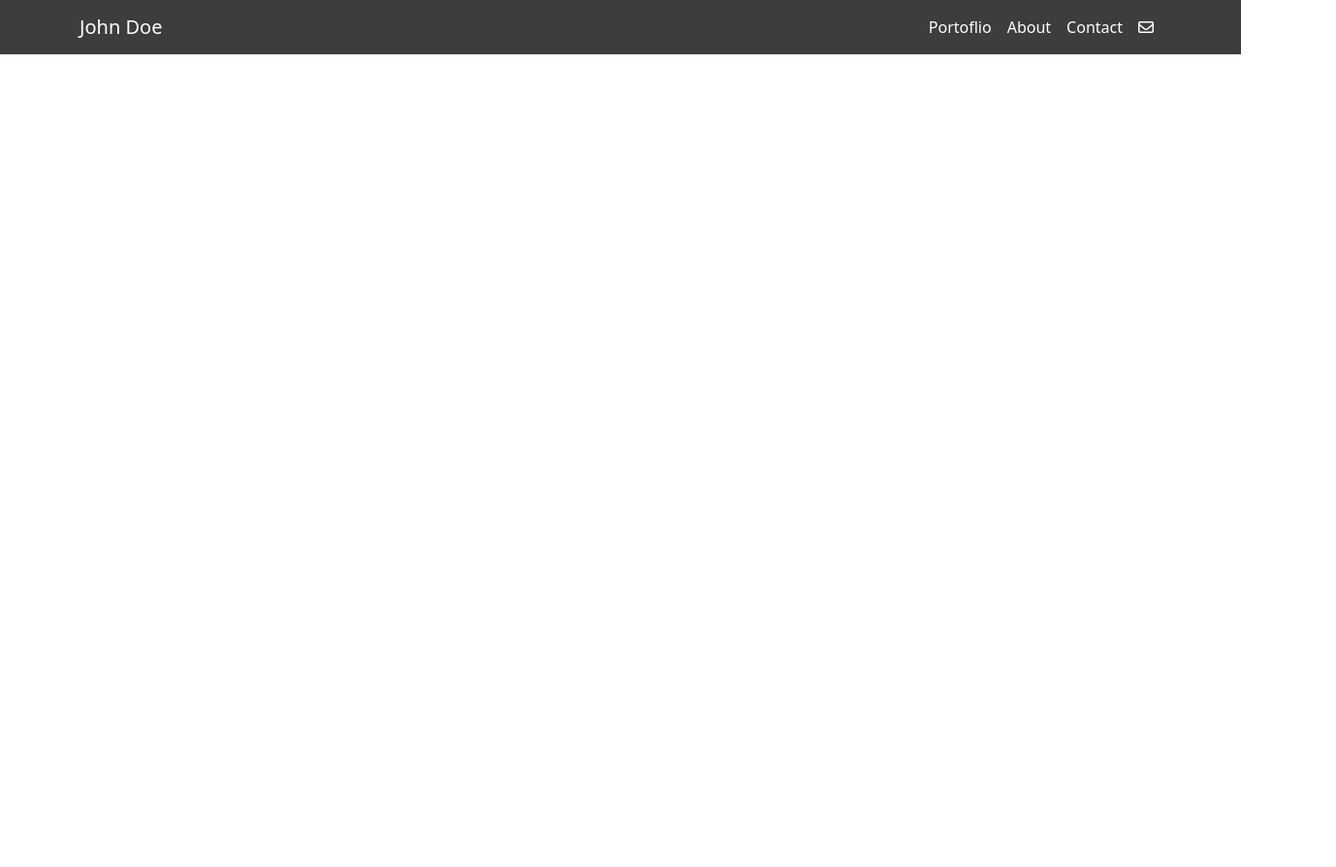
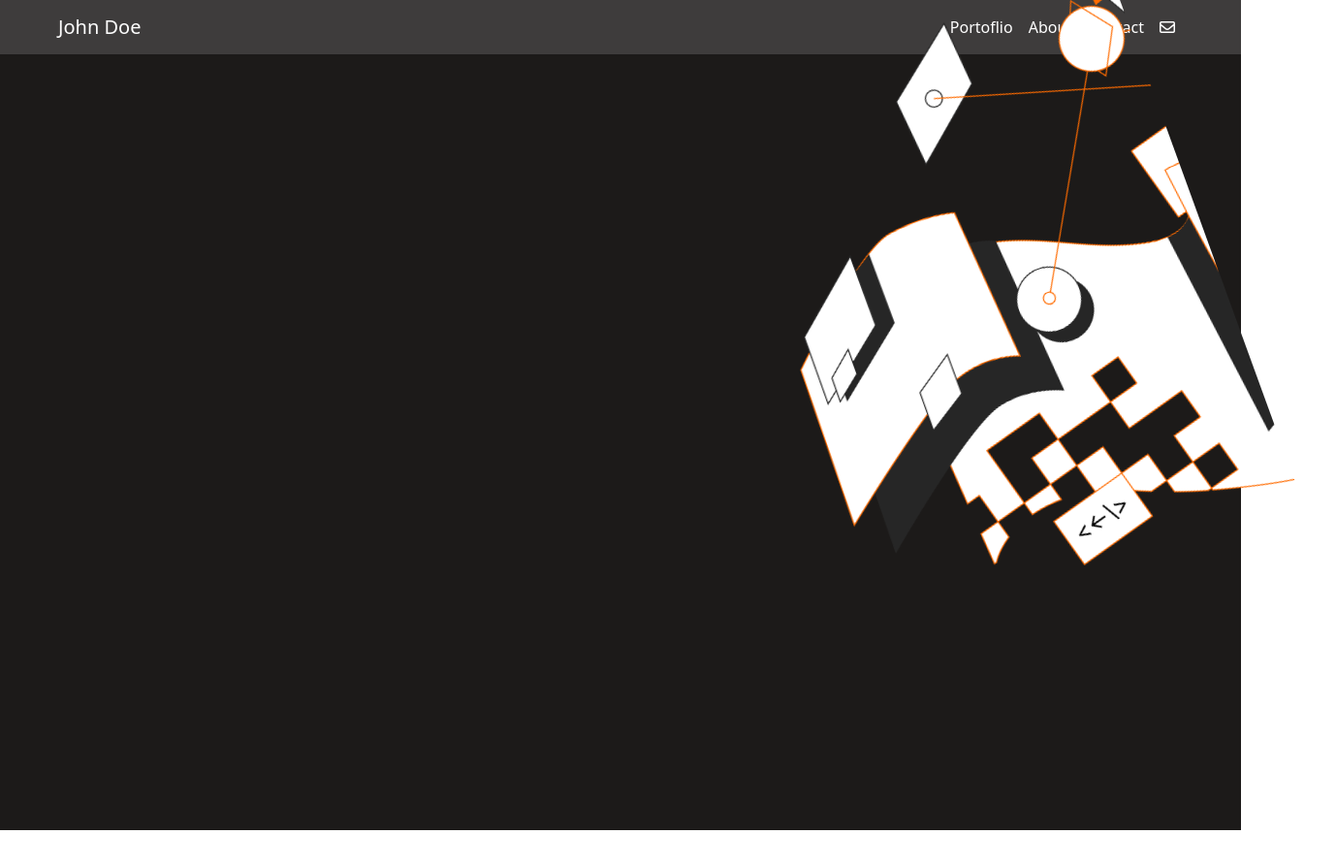
Before and after one commit to osamaashraf6/bootstrap_project, a website: page index.html in a window 1280 px wide. Shown: the whole page at 97% size, 1378 px wide, since content can reach past the window. Before the commit the page ends 800 px from the top, so only its background shows below. Drawn offline with nearby package versions, Linux system fonts and the light colour scheme.

Commit message:
Add background image

```diff
--- a/index.html
+++ b/index.html
@@ -18,10 +18,12 @@
     <title>Bootstrap project</title>
   </head>
   <body>
+    <!-- start header -->
+    <header>
       <!-- start nav -->
 
       <nav class="navbar navbar-expand-sm navbar-dark" id="header-nav">
-      <div class="container">
+        <div class="container-fluid mx-5">
           <a class="navbar-brand" href="javascript:void(0)">John Doe</a>
           <button
             class="navbar-toggler"
@@ -51,7 +53,15 @@
           </div>
         </div>
       </nav>
+    </header>
+    <main>
+      <div id="main-bg-img" class="bg-image" style="background-image: url(/static/images/bg-img.png); height: 100vh;">
+      </div>
+    <!-- Background image -->
 
+
+    </main>
+    <!-- end header-->
     <!-- end nav -->
     <!-- start icons  -->
     <script
--- a/static/css/index.css
+++ b/static/css/index.css
@@ -4,3 +4,15 @@
 }
 
 /* end nav */
+
+#main-bg-img {
+  background-repeat: no-repeat;
+  background-size: 50%;
+  -webkit-transform: rotate(-20deg);
+  -moz-transform: rotate(-20deg);
+  background-position: bottom right -10%;
+}
+
+main {
+  background-color: #1C1A19;
+}
```
Also changed, not shown: static/images/Illustration-header.svg (added), static/images/bg-img.png (added). Lines whose indentation alone changed are shown as unchanged.
